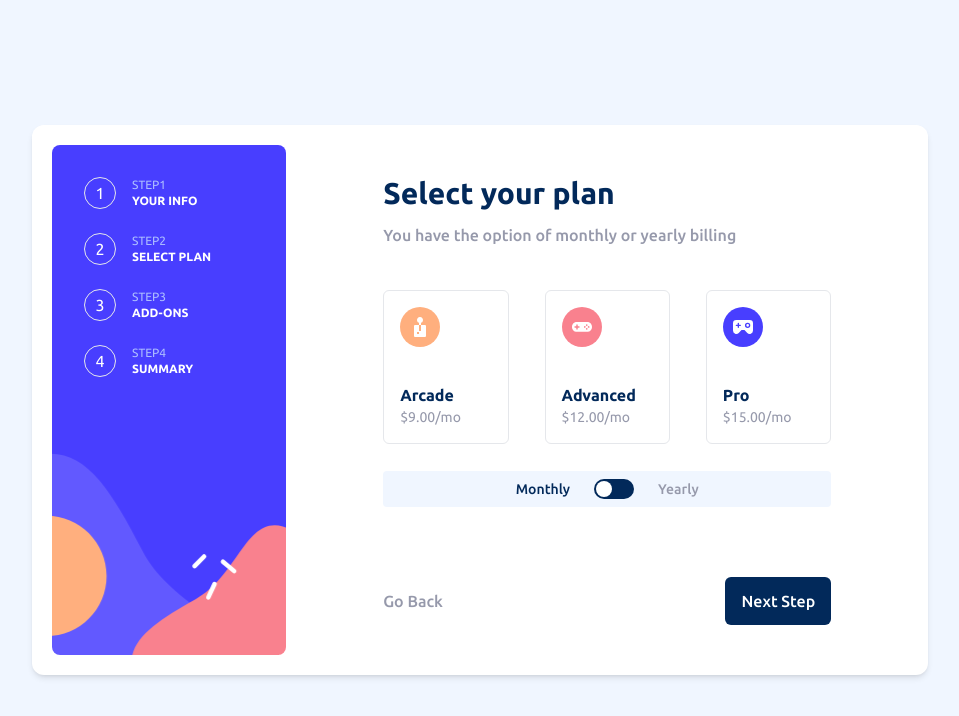
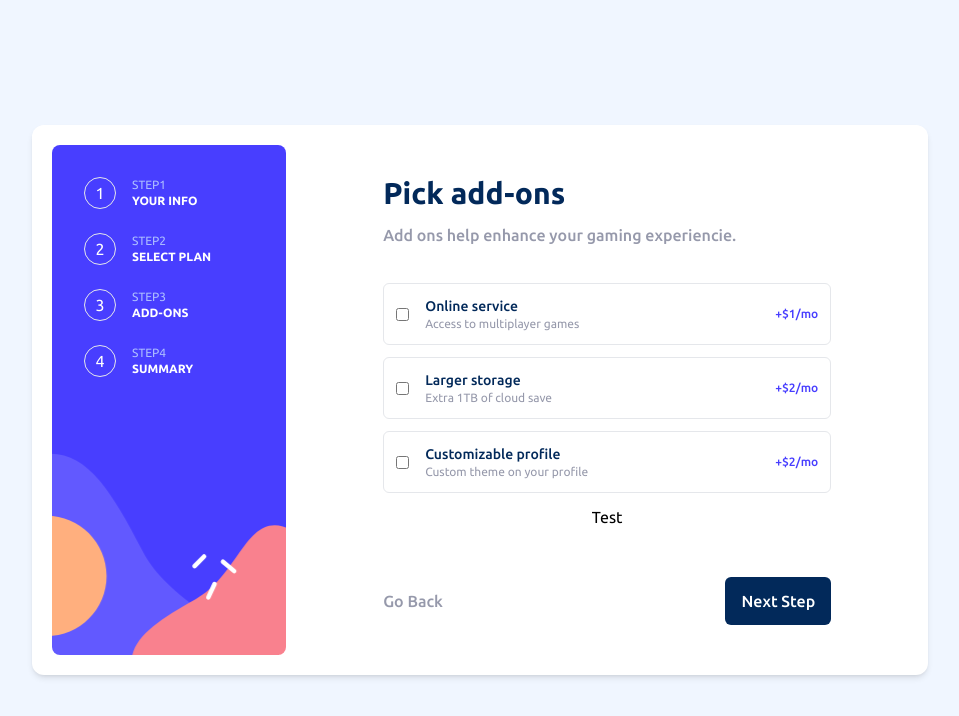
Before and after one commit to HenryAprendo/multi-step-forms, an Angular app: page / in a window 1280 px wide. Shown: the top 716 px of the page, without its empty margins (160-1119 px from the left). Built offline with nearby package versions, Linux system fonts and the light colour scheme.

Commit message:
Maquetado y estilos al componente add-ons enlace de controles de formulario

```diff
--- a/src/app/app-routing.module.ts
+++ b/src/app/app-routing.module.ts
@@ -2,11 +2,12 @@ import { NgModule } from '@angular/core';
 import { RouterModule, Routes } from '@angular/router';
 import { PersonalInfoComponent } from './components/personal-info/personal-info.component';
 import { SelectPlanComponent } from './components/select-plan/select-plan.component';
+import { AddOnComponent } from './components/add-on/add-on.component';
 
 const routes: Routes = [
   {
     path: '',
-    component: SelectPlanComponent
+    component: AddOnComponent
   }
 ];
 
--- /dev/null
+++ b/src/app/components/add-on/add-on.component.html
@@ -0,0 +1,58 @@
+
+<app-frame>
+  <form class="w-full h-full flex flex-col " [formGroup]="formOptions" (ngSubmit)="prinnt()">
+    <app-form-title>Pick add-ons</app-form-title>
+    <app-form-description>Add ons help enhance your gaming experiencie.</app-form-description>
+
+    <div class="mt-5">
+      <label class="flex items-center justify-between mb-3 p-3 border rounded-md">
+        <div class="flex items-center gap-x-4">
+          <input type="checkbox" (change)="onCheckboxChange($event)" formArrayName="selectedServiceExtra" value="servicesExtra[0]">
+          <div>
+            <h2 class="text-sm font-medium text-marine-blue">Online service</h2>
+            <p class="text-xs text-cool-gray">Access to multiplayer games</p>
+          </div>
+        </div>
+        <p class="text-xs text-purplish-blue font-medium">
+          +$1/mo
+        </p>
+      </label>
+
+      <label class="flex items-center justify-between mb-3 p-3 border rounded-md">
+        <div class="flex items-center gap-x-4">
+          <input type="checkbox" (change)="onCheckboxChange($event)" formArrayName="selectedServiceExtra" [value]="servicesExtra[1].value">
+          <div>
+            <h2 class="text-sm font-medium text-marine-blue">Larger storage</h2>
+            <p class="text-xs text-cool-gray">Extra 1TB of cloud save</p>
+          </div>
+        </div>
+        <p class="text-xs text-purplish-blue font-medium">
+          +$2/mo
+        </p>
+      </label>
+
+      <label class="flex items-center justify-between mb-3 p-3 border rounded-md">
+        <div class="flex items-center gap-x-4">
+          <input type="checkbox" (change)="onCheckboxChange($event)" formArrayName="selectedServiceExtra" [value]="servicesExtra[2].value" >
+          <div>
+            <h2 class="text-sm font-medium text-marine-blue">Customizable profile</h2>
+            <p class="text-xs text-cool-gray">Custom theme on your profile</p>
+          </div>
+        </div>
+        <p class="text-xs text-purplish-blue font-medium">
+          +$2/mo
+        </p>
+      </label>
+    </div>
+
+    <button type="submit">Test</button>
+
+    <div class="flex-grow"></div>
+
+    <div class="flex justify-between">
+      <button class="hidden text-cool-gray font-medium text-sm hover:cursor-pointer hover:text-marine-blue md:block xl:text-base" >Go Back</button>
+      <app-button-action>Next Step</app-button-action>
+    </div>
+
+  </form>
+</app-frame>
--- /dev/null
+++ b/src/app/components/add-on/add-on.component.ts
@@ -0,0 +1,86 @@
+import { Component, OnInit, inject } from '@angular/core';
+import { CommonModule } from '@angular/common';
+import { FrameComponent } from './../shared/frame/frame.component';
+import { FormTitleComponent } from './../shared/form-title/form-title.component';
+import { FormDescriptionComponent } from './../shared/form-description/form-description.component';
+import { ButtonActionComponent } from './../shared/button-action/button-action.component';
+import { ReactiveFormsModule, FormBuilder, FormArray, FormControl} from '@angular/forms';
+
+interface Value {
+  name: string;
+  description: string;
+  cost: number;
+}
+
+export interface Extra {
+  id: number;
+  title: string;
+  value: Value
+}
+
+@Component({
+  selector: 'app-add-on',
+  standalone: true,
+  imports: [CommonModule, FrameComponent, FormTitleComponent, FormDescriptionComponent, ButtonActionComponent,ReactiveFormsModule],
+  templateUrl: './add-on.component.html',
+  styleUrls: ['./add-on.component.scss']
+})
+export class AddOnComponent {
+
+  servicesExtra:Array<Extra> = [
+    {
+      id: 1,
+      title: 'Online service',
+      value: {
+        name: 'Online service',
+        description: 'Access to multiplayer games',
+        cost: 1
+      }
+    },
+    {
+      id: 2,
+      title: 'Larger storage',
+      value: {
+        name: 'Larger storage',
+        description: 'Extra 1TB of cloud save',
+        cost: 2
+      }
+    },
+    {
+      id: 3,
+      title: 'Customizable profile',
+      value: {
+        name: 'Customizable profile',
+        description: 'Custom theme on your profile',
+        cost: 2
+      }
+    },
+  ];
+
+  fb:FormBuilder = inject(FormBuilder);
+
+  formOptions = this.fb.group({
+    selectedServiceExtra: new FormArray([])
+  });
+
+  onCheckboxChange(event:Event){
+    const selectedServiceExtra = this.formOptions.controls['selectedServiceExtra'] as unknown as FormArray;
+    const element = event.target as HTMLInputElement;
+
+    if(element.checked){
+      selectedServiceExtra.push(new FormControl(element.value))
+    }
+    else {
+      const index = selectedServiceExtra.controls.findIndex(control => control.value === element.value);
+      selectedServiceExtra.removeAt(index);
+    }
+  };
+
+
+  prinnt(){
+    console.log(this.formOptions.value);
+  }
+
+
+
+}
```
Also changed, not shown: src/app/components/add-on/add-on.component.scss (added), 1 other file (tests, documents, lock files or other folders).
